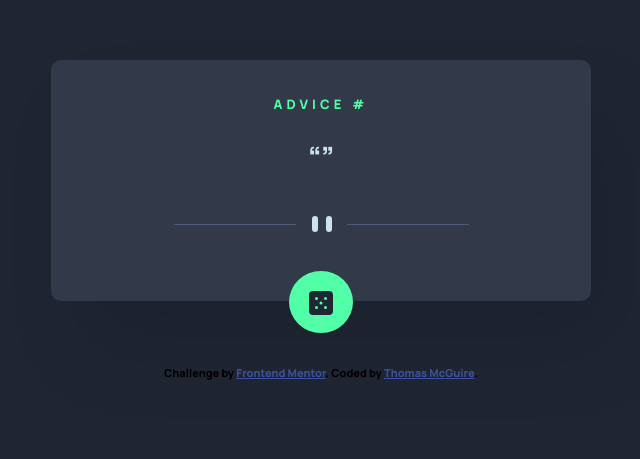
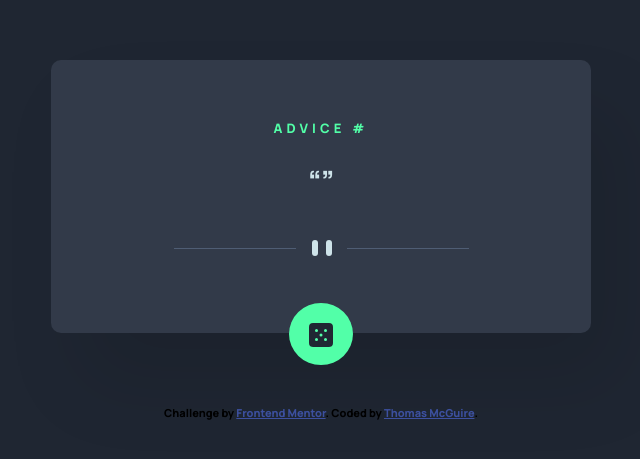
Before and after one commit to mcguiretj18/advice-generator-app, a plain HTML site: page index.html in a window 1280 px wide. Shown: the part 163-622 px from the top of the page, without its empty margins (319-959 px from the left). Drawn offline with nearby package versions, Linux system fonts and the light colour scheme; no server answers.

Commit message:
some padding and margin adjustments

```diff
--- a/style.css
+++ b/style.css
@@ -37,11 +37,17 @@ body {
 .advice {
     position: relative;
     background-color: var(--clr-dark-grayish-blue);
-    padding: 1.5rem;
+    padding: 40px 1.5rem 64px 1.5rem;
     box-shadow: 30px 50px 80px rgba(0, 0, 0, 0.100202);
     border-radius: 10px;
-    padding-bottom: 64px;
     margin-bottom: 64px;
+}
+
+@media screen and (min-width: 900px) {
+    .advice {
+        padding: 48px 1.5rem 72px 1.5rem;
+        margin-bottom: 72px;
+    }
 }
 
 .text-center {
```
